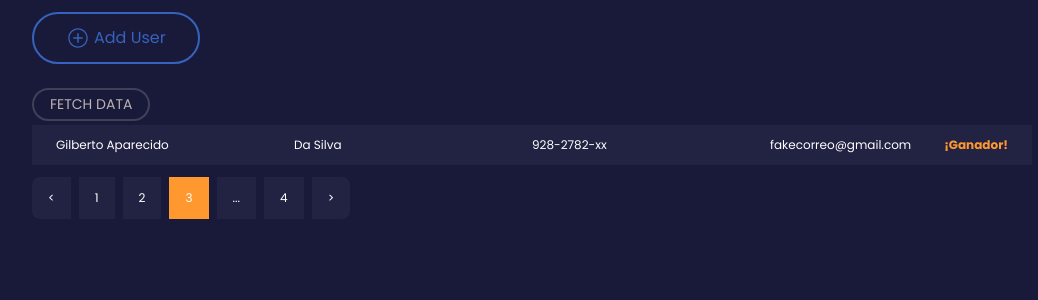
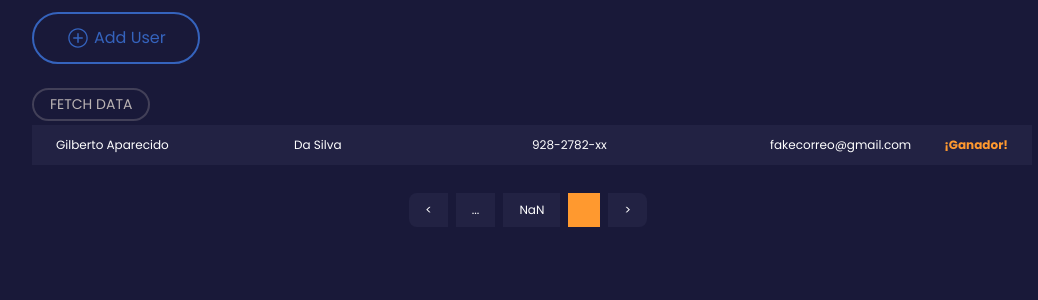
Before and after one commit to CardozaLeonardo/lottery-app-client, a Next.js app: page /table in a window 1280 px wide. Shown: the top 300 px of the page, without its empty margins (108-1146 px from the left). Built offline with nearby package versions, Linux system fonts and the light colour scheme.

Commit message:
Pagination refined

```diff
--- a/components/pagination/Pagination.js
+++ b/components/pagination/Pagination.js
@@ -1,16 +1,71 @@
 import PaginationItem from './PaginationItem';
 
-const Pagination = () => {
+const Pagination = ({index, onSelectedItem, totalPages}) => {
+
+    //const perPage = 10;
+    //const totalPages = 145;
+    //var index = 1;
+
+    var currentSet = [];
+    var firstOnSet = index - 2;
+    var lastOnSet = index + 2;
+
+
+    const sortItems = () => {
+
+        var set =  [];
+
+        if(index < 7)
+        {
+            firstOnSet = 1;
+            lastOnSet = 7;
+        }
+
+
+
+        for (let i = firstOnSet - 1; i < 7 || (i < totalPages && index >= 7); i++) {
+
+            if(set.length === 5 && i > 7)
+            {
+                break;
+            }
+
+            set.push(i + 1);
+        }
+
+        lastOnSet = set[set.length - 1];
+        currentSet = set;
+    }
+
+    sortItems();
 
     return(
-        <div className="flex mt-3 mx-auto">
-            <PaginationItem url="/" term="<" previus/>
-            <PaginationItem url="/" term="1" />
-            <PaginationItem url="/" term="2" />
-            <PaginationItem url="/" term="3" active/>
-            <PaginationItem url="/" term="..." disabled />
-            <PaginationItem url="/" term="4" />
-            <PaginationItem url="/" next term=">" />
+        <div className="flex justify-center">
+
+            <div className="flex mt-3 mx-auto py-4">
+                <PaginationItem onSelectedItem={onSelectedItem} index={index}  term="<" previus/>
+
+                { index >= 7 ? (
+                    <>
+                    <PaginationItem onSelectedItem={onSelectedItem} term={1} index={index}/>
+                    <PaginationItem onSelectedItem={onSelectedItem} term={2}  index={index}/>
+                    <PaginationItem onSelectedItem={onSelectedItem} term="..." disabled />
+                    </>
+                ): null }
+
+                {
+                    currentSet.map((item) => {
+                        return (
+                            <PaginationItem onSelectedItem={onSelectedItem} term={item} index={index} key={`pag_${item}`}/>
+                        )
+                    })
+                }
+
+                <PaginationItem  term="..." disabled />
+                <PaginationItem onSelectedItem={onSelectedItem} term={totalPages - 1} />
+                <PaginationItem onSelectedItem={onSelectedItem} term={totalPages} />
+                <PaginationItem onSelectedItem={onSelectedItem} index={index} next  term=">" />
+            </div>
         </div>
     )
 }
--- a/components/pagination/PaginationItem.js
+++ b/components/pagination/PaginationItem.js
@@ -1,18 +1,33 @@
 
-const PaginationItem = ({url, term, active, disabled, previus, next}) => {
+const PaginationItem = ({term, index, disabled, previus, next, onSelectedItem}) => {
 
-    var current = active ? "bg-active" : "bg-bg2";
+    var current = index == term ? "bg-active" : "bg-bg2";
     var disabledClass = disabled ?  "pointer-events-none" : "";
     var arrow = previus ? "rounded-l-lg" : "";
     var nextArrow = next ? "rounded-r-lg": "";
 
+    const execute = () => {
+        if(nextArrow != "") {
+            console.log("Next has been pressed!");
+            onSelectedItem(index + 1);
+            return;
+        }
+
+        if(arrow != "" )
+        {
+            onSelectedItem(index - 1);
+            return;
+        }
+
+        onSelectedItem(term);
+    }
 
 
     return(
-        <a href={ url } className={`${current} text-white text-xs no-underline block mr-2 px-4
-        py-3 hover:bg-blue-900 ${disabledClass} ${arrow} ${nextArrow}`}>
+        <button onClick={execute} className={`${current} text-white text-xs border-none block mr-2 px-4
+        py-2 hover:bg-blue-900 ${disabledClass} ${arrow} ${nextArrow}`}>
             { term }
-        </a>
+        </button>
     )
 }
 
```
